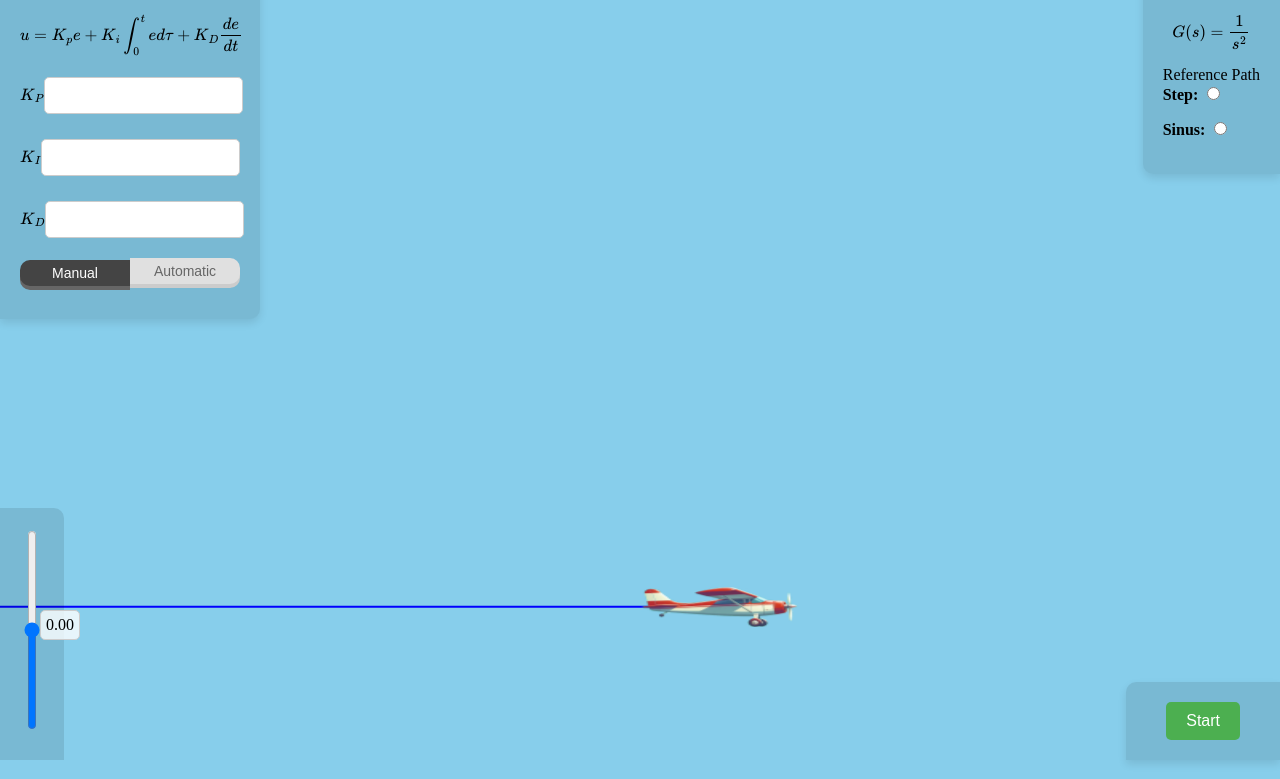
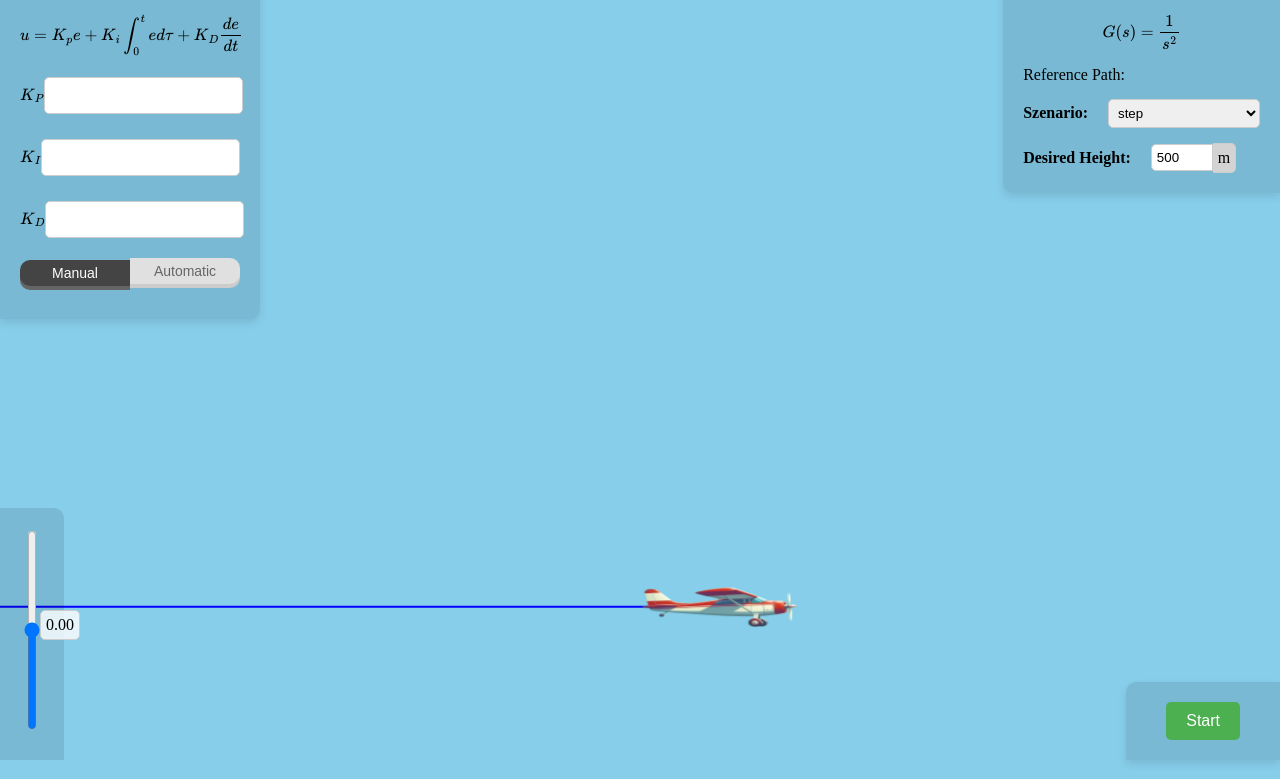
Before and after one commit to flashy85/AirplaneGame, a plain HTML site: page index.html in a window 1280 px wide. Shown: the part 40-819 px from the top of the page. Drawn offline with nearby package versions, Linux system fonts and the light colour scheme.

Commit message:
- Changed reference path to dropdown menue - Added field for desired height

```diff
--- a/index.html
+++ b/index.html
@@ -37,14 +37,22 @@
         <div class="math-container">
             $$ G(s) = \frac{1}{s^2}$$
         </div>
-        <label>Reference Path</label>
+        <label>Reference Path:</label>
+        <!-- Dropdown menue -->
         <div class="RefPathGroup">
-            <label for="Step:">Step:</label>
-            <input type="radio" id="Step" name="scenario">
+            <label for="scenarioSelect">Szenario:</label>
+            <select id="scenarioSelect" name="scenario">
+                <option value="Step">step</option>
+                <option value="Sinus">Sinus (not yet done)</option>
+            </select>
         </div>
+        <!--- Input Form -->
         <div class="RefPathGroup">
-            <label for="Sin">Sinus:</label>
-            <input type="radio" id="Sin" name="scenario">
+            <label for="StepHeight">Desired Height:</label>
+            <div class="number-field-wrapper">
+                <input type="number" class="RefPathInField" id="in_DesiredHeight" name="in_DesiredHeight">
+                <span class="unit">m</span>
+            </div>
         </div>
     </div>
     <div class="btn_container">
--- a/script.js
+++ b/script.js
@@ -16,13 +16,16 @@ const manualControll = document.querySelector('.manual_controll');
 // Buttons for switch manual - auto
 const manualBtn = document.getElementById('manual_btn');
 const autoBtn = document.getElementById('auto_btn');
+// Reference Path
+const SelSzenario = document.getElementById('scenarioSelect');
+const InDsrdHeightField = document.getElementById('in_DesiredHeight');
 
 const canvas = document.getElementById('GameArea');
 const ctx = canvas.getContext('2d');
 
 let currentMode = 'manual'; // Default mode
 
-const DsrdPhysHeight = 500;
+let DsrdPhysHeight = 500;
 let DsrdPhysHeight_Lval = DsrdPhysHeight;
 
 let CtrlIntegral = 0;
@@ -93,6 +96,8 @@ document.addEventListener('DOMContentLoaded', (event) => {
     // Add an event listener to detect changes on the range input
     rangeInput.addEventListener('input', readRangeValue);
 
+    InDsrdHeightField.addEventListener('input', readDesiredHeight);
+
     // Add event listener for keydown events
     document.addEventListener('keydown', (event) => {
         if ('manual' == currentMode) {
@@ -118,6 +123,7 @@ document.addEventListener('DOMContentLoaded', (event) => {
         let aspectRatio = airplane.imgWidth / airplane.imgHeight;
         airplane.scaleHeight = airplane.scaledWidth / aspectRatio;
         readRangeValue(); // Optionally, read the initial value on page load
+        readDesiredHeight();
         gameLoop();
     }
 })
@@ -238,6 +244,18 @@ function readRangeValue() {
     sliderValue.style.bottom = `${percent * sliderHeight - (valueHeight / 2) + paddingAdjustment}px`;
 }
 
+// Read desired height
+function readDesiredHeight() {
+    const value = InDsrdHeightField.value;
+    if (isNaN(value)) {
+        value = DsrdPhysHeight;
+    }
+    let _DsrdPhysHeight = Math.max(GndHeight, Math.min(parseFloat(value), PhysHeightMax));
+    if (_DsrdPhysHeight != value) {
+        InDsrdHeightField.value = DsrdPhysHeight;
+    }
+}
+
 function changeRangeValue(delta) {
     let newValue = parseFloat(rangeInput.value) + delta;
     // Ensure the new value is within the range limits
--- a/style.css
+++ b/style.css
@@ -66,12 +66,41 @@ h1 {
 }
 
 .RefPathGroup {
-    margin-bottom: 15px;
+    display: flex;
+    align-items: center;
+    margin-top: 15px;
 }
 
 .RefPathGroup label {
-    width: 35px;
+    margin-right: 20px;
     font-weight: bold;
+}
+
+.number-field-wrapper {
+    display: flex;
+    align-items: center;
+}
+
+.number-field-wrapper input[type="number"] {
+    width: 50px;
+    padding: 5px;
+    border: 1px solid #ccc;
+    border-radius: 5px 0 0 5px;
+}
+
+.number-field-wrapper .unit {
+    padding: 5px;
+    background: lightgrey;
+    border: 1px solid #ccc;
+    border-left: none;
+    border-radius: 0 5px 5px 0;
+}
+
+#scenarioSelect {
+    width: 100%;
+    padding: 5px;
+    border: 1px solid #ccc;
+    border-radius: 5px;
 }
 
 .manual_controll {
```
